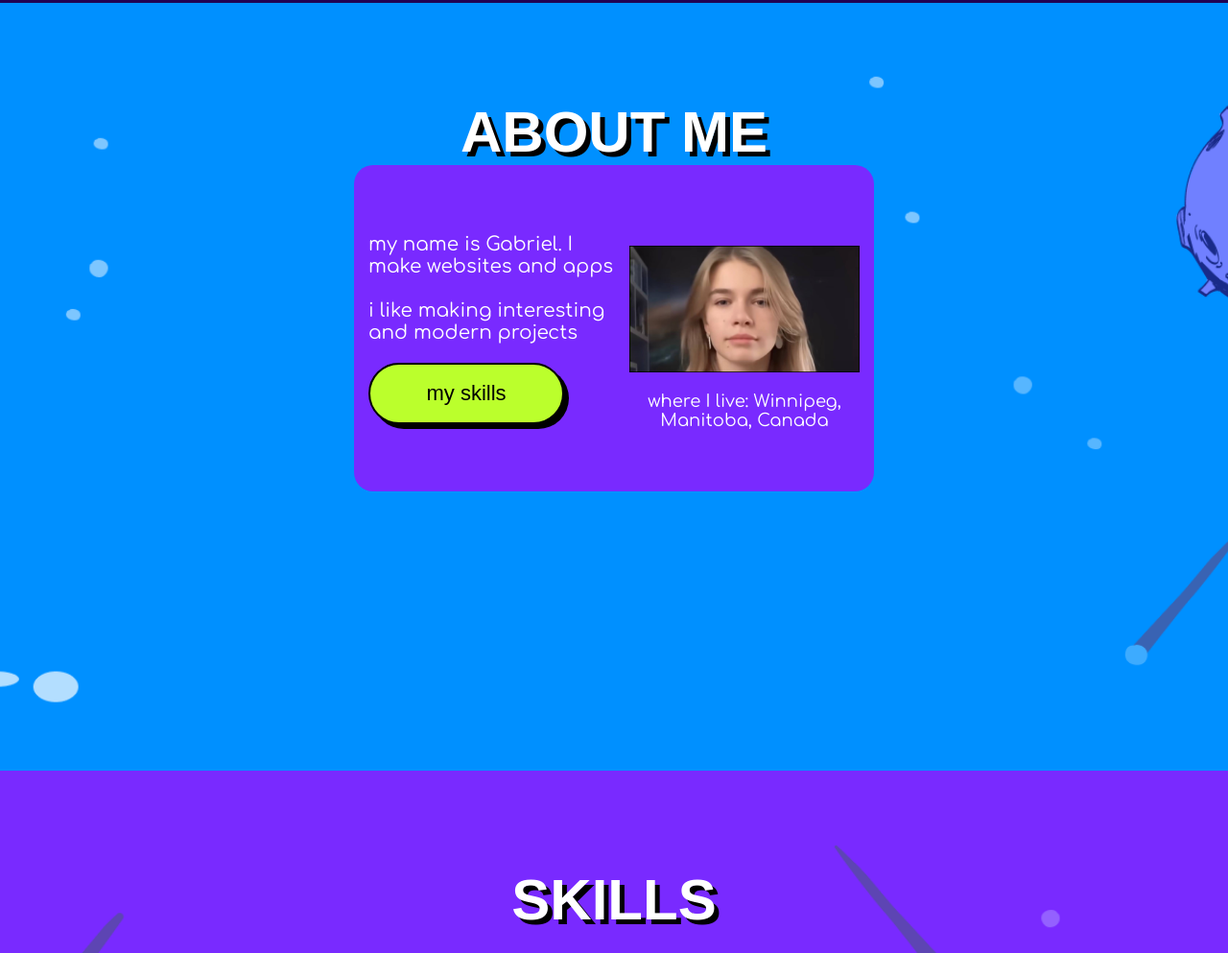
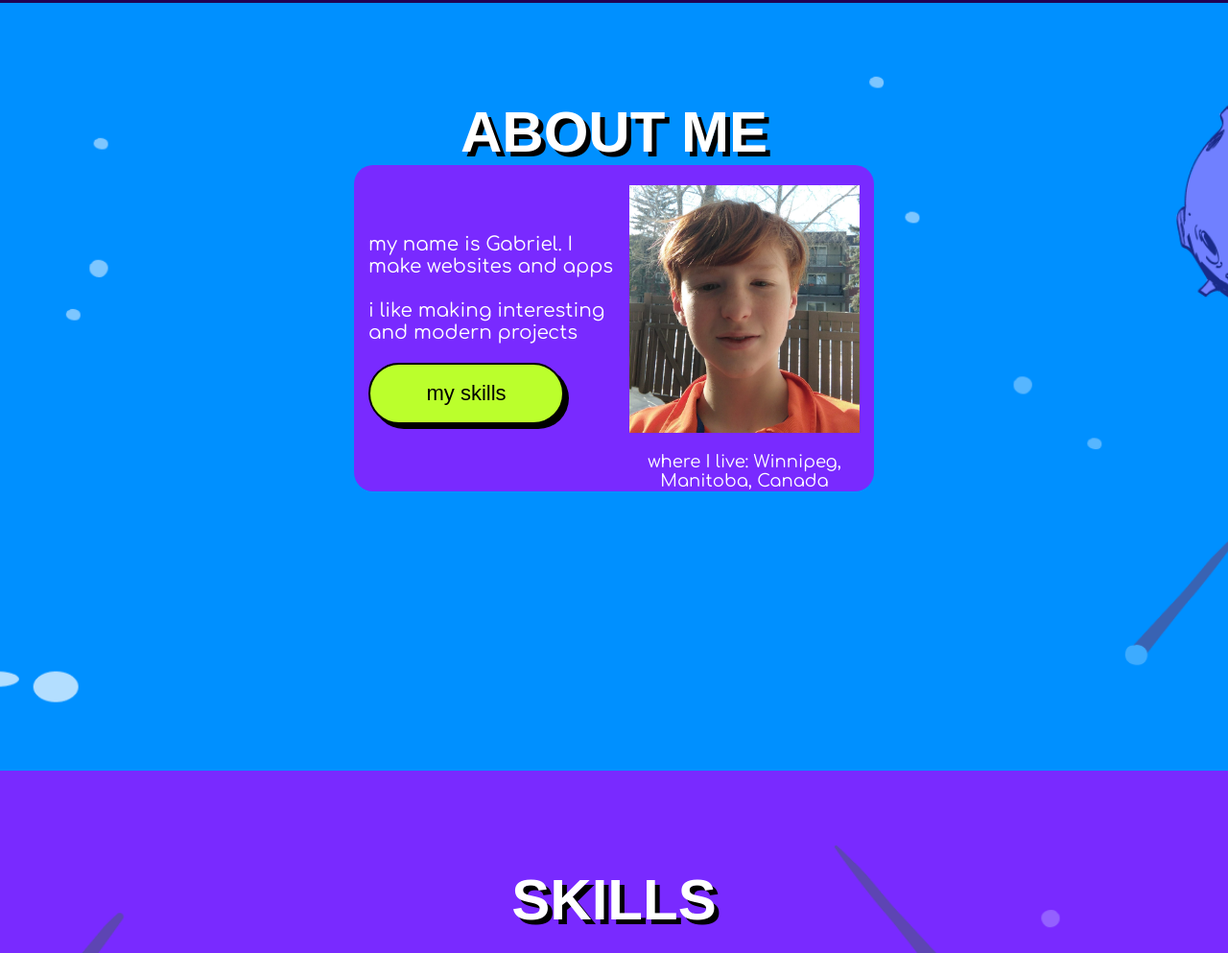
Before and after one commit to Gabriel-Garbred/final-project, a plain HTML site: page index.html in a window 1280 px wide. Shown: the part 797-1790 px from the top of the page at 96% size. Drawn offline with Linux system fonts and the light colour scheme; a web font is replaced by a local one.

Commit message:
new photo

```diff
--- a/index.html
+++ b/index.html
@@ -64,7 +64,7 @@
                 </div>
             </div>
             <div class="about-card">
-                <img src="img/photo.png" alt="">
+                <img src="gabriel-img.jpeg" alt="">
                 <p>where I live: Winnipeg, Manitoba, Canada</p>
             </div>
         </div>
```
Also changed, not shown: gabriel-img.jpeg (added).
